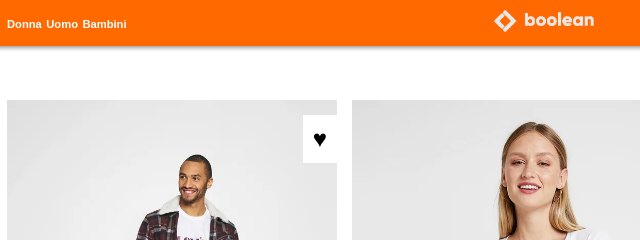
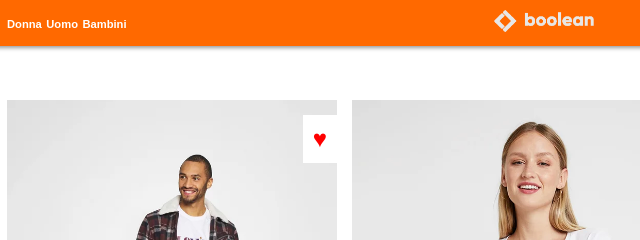
Before and after one commit to marcodedemo/html-css-boolando, a plain HTML site: page Bonus/index.html in a window 1280 px wide. In both pictures the pointer is over the element 452 px from the left and 139 px from the top of the page. Shown: the top 240 px of the page, 133-773 px from the left. Drawn offline with Linux system fonts and the light colour scheme.

Commit message:
feat: bonus done

```diff
--- a/Bonus/css/style.css
+++ b/Bonus/css/style.css
@@ -179,6 +179,18 @@ main #main-inner .like{
     font-size: 1.5em;
 }
 
+
+
+
+/* BONUS */
+main #main-inner .like:hover{
+    color: red;
+
+}
+
+
+
+
 /* footer */
 
 footer{
```
